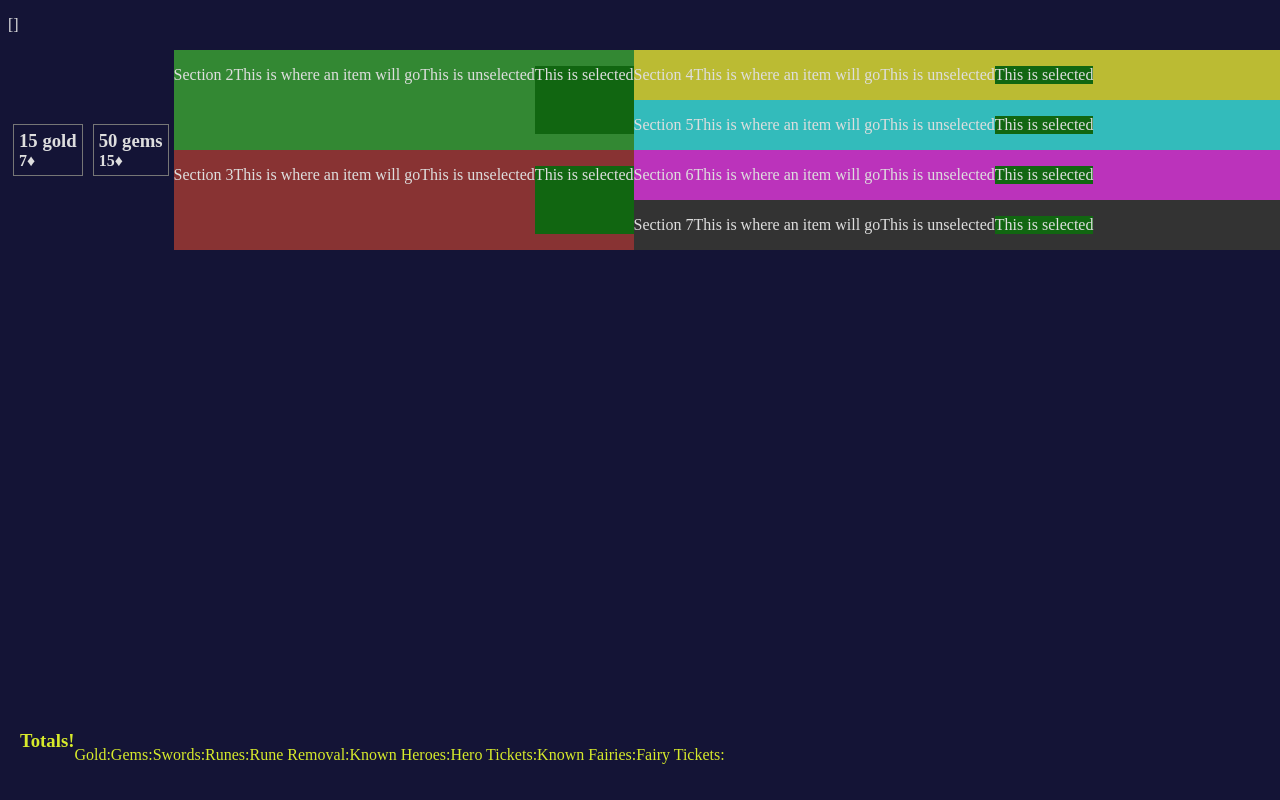
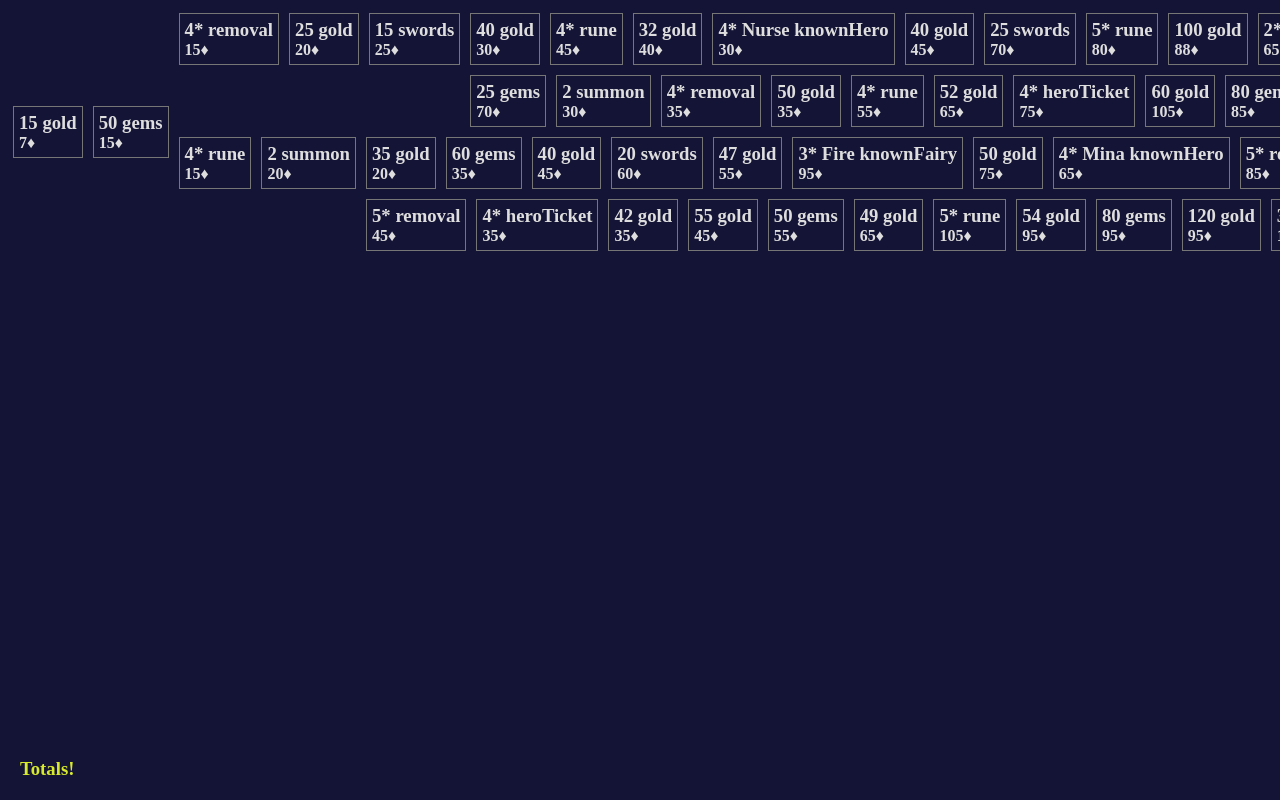
Before and after one commit to jmeryett/roadmap, a plain HTML site: page html/roadmap.html in a window 1280 px wide. Shown: the top 800 px of the page. Drawn offline with nearby package versions, Linux system fonts and the light colour scheme; files that its build step writes are made by us from their sources.

Commit message:
finished functionality, needs to be stylish

```diff
--- a/html/roadmap.html
+++ b/html/roadmap.html
@@ -9,11 +9,10 @@
 
   <body class="everything">
     <div ng-controller="RoadmapController as roadmap">
-      <p class="title">{{roadmap.selected}}</p>
+
       <div class="map-wrap">
         <div class="section-1">
           <div class="more-flex">
-            <!-- <p>Section 1</p> -->
             <div ng-repeat="item in roadmap.map.section1">
               <reward-item item="item" ng-click="roadmap.toggle(item)"></reward-item>
             </div>
@@ -22,48 +21,50 @@
         <div class="section-2-wrap">
           <div class="section-2">
             <div class="more-flex">
-              <p>Section 2</p>
-              <p ng-click="roadmap.hello()">This is where an item will go</p>
-              <p class="unselected">This is unselected</p>
-              <p class="selected">This is selected</p>
+              <div ng-repeat="item in roadmap.map.section2">
+                <reward-item item="item" ng-click="roadmap.toggle(item)"></reward-item>
+              </div>
             </div>
 
             <div class="section-4-5-wrap">
               <div class="section-4">
-                <p>Section 4</p>
-                <p ng-click="roadmap.hello()">This is where an item will go</p>
-                <p class="unselected">This is unselected</p>
-                <p class="selected">This is selected</p>
+                <div class="more-flex">
+                  <div ng-repeat="item in roadmap.map.section4">
+                    <reward-item item="item" ng-click="roadmap.toggle(item)"></reward-item>
+                  </div>
+                </div>
               </div>
               <div class="section-5">
-                <p>Section 5</p>
-                <p ng-click="roadmap.hello()">This is where an item will go</p>
-                <p class="unselected">This is unselected</p>
-                <p class="selected">This is selected</p>
+                <div class="more-flex">
+                  <div ng-repeat="item in roadmap.map.section5">
+                    <reward-item item="item" ng-click="roadmap.toggle(item)"></reward-item>
+                  </div>
+                </div>
               </div>
             </div>
           </div>
 
           <div class="section-3">
             <div class="more-flex">
-              <p>Section 3</p>
-              <p ng-click="roadmap.hello()">This is where an item will go</p>
-              <p class="unselected">This is unselected</p>
-              <p class="selected">This is selected</p>
+              <div ng-repeat="item in roadmap.map.section3">
+                <reward-item item="item" ng-click="roadmap.toggle(item)"></reward-item>
+              </div>
             </div>
 
             <div class="section-6-7-wrap">
               <div class="section-6">
-                <p>Section 6</p>
-                <p ng-click="roadmap.hello()">This is where an item will go</p>
-                <p class="unselected">This is unselected</p>
-                <p class="selected">This is selected</p>
+                <div class="more-flex">
+                  <div ng-repeat="item in roadmap.map.section6">
+                    <reward-item item="item" ng-click="roadmap.toggle(item)"></reward-item>
+                  </div>
+                </div>
               </div>
               <div class="section-7">
-                <p>Section 7</p>
-                <p ng-click="roadmap.hello()">This is where an item will go</p>
-                <p class="unselected">This is unselected</p>
-                <p class="selected">This is selected</p>
+                <div class="more-flex">
+                  <div ng-repeat="item in roadmap.map.section7">
+                    <reward-item item="item" ng-click="roadmap.toggle(item)"></reward-item>
+                  </div>
+                </div>
               </div>
             </div>
 
@@ -73,15 +74,16 @@
 
       <div class="footer">
         <h3>Totals!</h3>
-        <p>Gold:</p>
-        <p>Gems:</p>
-        <p>Swords:</p>
-        <p>Runes:</p>
-        <p>Rune Removal:</p>
-        <p>Known Heroes:</p>
-        <p>Hero Tickets:</p>
-        <p>Known Fairies:</p>
-        <p>Fairy Tickets:</p>
+        <p class="space" ng-if="roadmap.rewards.gold">Gold: {{roadmap.rewards.gold}}K </p>
+        <p class="space" ng-if="roadmap.rewards.gems">Gems: {{roadmap.rewards.gems}} </p>
+        <p class="space" ng-if="roadmap.rewards.swords">Swords: {{roadmap.rewards.swords}} </p>
+        <p class="space" ng-if="roadmap.rewards.rune">Runes: {{roadmap.rewards.rune}} </p>
+        <p class="space" ng-if="roadmap.rewards.removal">Rune Removal: {{roadmap.rewards.removal}} </p>
+        <p class="space" ng-if="roadmap.rewards.knownHero">Known Heroes: {{roadmap.rewards.knownHero}} </p>
+        <p class="space" ng-if="roadmap.rewards.heroTicket">Hero Tickets: {{roadmap.rewards.heroTicket}} </p>
+        <p class="space" ng-if="roadmap.rewards.knownFairy">Known Fairies: {{roadmap.rewards.knownFairy}} </p>
+        <p class="space" ng-if="roadmap.rewards.fairyTicket">Fairy Tickets: {{roadmap.rewards.fairyTicket}} </p>
+        <p class="space" ng-if="roadmap.rewards.summon">Summon Tickets: {{roadmap.rewards.summon}} </p>
       </div>
 
     </div>
--- a/js/roadmap.js
+++ b/js/roadmap.js
@@ -1,12 +1,12 @@
 (function (angular){
   'use strict';
 angular.module('roadmapApp', [])
-  .controller('RoadmapController', ['mapMaker', function (mapMaker){
+  .controller('RoadmapController', ['mapMaker', '$scope', function (mapMaker, $scope){
     var self = this;
     self.selected = [];
+    self.rewards = {};
 
     self.map = mapMaker.getMap();
-    console.log('map!', self.map);
 
     self.hello = function (item) {
       console.log('hello', item);
@@ -14,7 +14,6 @@ angular.module('roadmapApp', [])
 
     self.toggle = function (item) {
       item.selected = !item.selected;
-      console.log('toggle', item);
       var found;
       self.selected.forEach(function (sel) {
         if (sel.id == item.id) {
@@ -23,14 +22,29 @@ angular.module('roadmapApp', [])
       });
       if (!found) {
         self.selected.push(item);
+        self.calcuateReward(item, true);
       } else {
         var index = self.selected.indexOf(item);
-        console.log('index', index)
         if (index >= 0) {
           self.selected.splice(index, 1);
         }
+        self.calcuateReward(item, false);
       }
-      // console.log('found', found);
+    }
+
+    self.calcuateReward = function (item, add) {
+      console.log('mod reward with', item, 'and add?', add);
+      if (add) {
+          self.rewards[item.type] = (self.rewards[item.type]) ? (self.rewards[item.type] + item.value) : item.value;
+      } else {
+        if (item.type == 'gold' || item.type == 'gems' || item.type == 'swords') {
+          self.rewards[item.type] -= item.value;
+        } else {
+          var result = self.rewards[item.type].replace(item.value, '');
+          self.rewards[item.type] = result;
+        }
+      }
+      console.log('self.rewards', self.rewards)
     }
 
   }])
@@ -52,41 +66,328 @@ angular.module('roadmapApp', [])
       {
         id: 1,
         type: 'gold',
-        value: '15',
-        cost: '7'
+        value: 15,
+        cost: 7
       },
       {
         id: 2,
         type: 'gems',
-        value: '50',
-        cost: '15'
+        value: 50,
+        cost: 15
     }]
     map.section2 = [
       {
         id: 3,
         type: 'removal',
-        value: '4',
-        cost: '15'
+        value: '4*',
+        cost: 15
       },
       {
         id: 4,
         type: 'gold',
-        value: '25',
-        cost: '15'
-      },
-      {
-        id: 5,
-        type: 'gold',
-        value: '4',
-        cost: '15'
+        value: 25,
+        cost: 20
       },
       {
         id: 6,
         type: 'swords',
-        value: '15',
-        cost: '25'
+        value: 15,
+        cost: 25
       }
     ]
+    map.section3 = [
+      {
+        id: 7,
+        type: 'rune',
+        value: '4*',
+        cost: 15
+      },
+      {
+        id: 8,
+        type: 'summon',
+        value: 2,
+        cost: 20
+      }
+    ]
+    map.section4 = [
+      {
+        id: 9,
+        type: 'gold',
+        value: 40,
+        cost: 30
+      },
+      {
+        id: 10,
+        type: 'rune',
+        value: '4*',
+        cost: 45
+      },
+      {
+        id: 11,
+        type: 'gold',
+        value: 32,
+        cost: 40
+      },
+      {
+        id: 12,
+        type: 'knownHero',
+        value: '4* Nurse',
+        cost: 30
+      },
+      {
+        id: 13,
+        type: 'gold',
+        value: 40,
+        cost: 45
+      },
+      {
+        id: 14,
+        type: 'swords',
+        value: 25,
+        cost: 70
+      },
+      {
+        id: 15,
+        type: 'rune',
+        value: '5*',
+        cost: 80
+      },
+      {
+        id: 16,
+        type: 'gold',
+        value: 100,
+        cost: 88
+      },
+      {
+        id: 17,
+        type: 'fairyTicket',
+        value: '2*',
+        cost: 65
+      }
+    ]
+    map.section5 = [
+      {
+        id: 18,
+        type: 'gems',
+        value: 25,
+        cost: 70
+      },
+      {
+        id: 19,
+        type: 'summon',
+        value: 2,
+        cost: 30
+      },
+      {
+        id: 20,
+        type: 'removal',
+        value: '4*',
+        cost: 35
+      },
+      {
+        id: 21,
+        type: 'gold',
+        value: 50,
+        cost: 35
+      },
+      {
+        id: 22,
+        type: 'rune',
+        value: '4*',
+        cost: 55
+      },
+      {
+        id: 23,
+        type: 'gold',
+        value: 52,
+        cost: 65
+      },
+      {
+        id: 24,
+        type: 'heroTicket',
+        value: '4*',
+        cost: 75
+      },
+      {
+        id: 25,
+        type: 'gold',
+        value: 60,
+        cost: 105
+      },
+      {
+        id: 26,
+        type: 'gems',
+        value: 80,
+        cost: 85
+      },
+      {
+        id: 27,
+        type: 'gold',
+        value: 80,
+        cost: 105
+      },
+      {
+        id: 28,
+        type: 'removal',
+        value: '6*',
+        cost: 75
+      },
+      {
+        id: 29,
+        type: 'gold',
+        value: 90,
+        cost: 105
+      },
+      {
+        id: 30,
+        type: 'knownHero',
+        value: '6* Mimi',
+        cost: 225
+      }
+    ]
+    map.section6 = [
+      {
+        id: 31,
+        type: 'gold',
+        value: 35,
+        cost: 20
+      },
+      {
+        id: 32,
+        type: 'gems',
+        value: 60,
+        cost: 35
+      },
+      {
+        id: 33,
+        type: 'gold',
+        value: 40,
+        cost: 45
+      },
+      {
+        id: 34,
+        type: 'swords',
+        value: 20,
+        cost: 60
+      },
+      {
+        id: 35,
+        type: 'gold',
+        value: 47,
+        cost: 55
+      },
+      {
+        id: 36,
+        type: 'knownFairy',
+        value: '3* Fire',
+        cost: 95
+      },
+      {
+        id: 37,
+        type: 'gold',
+        value: 50,
+        cost: 75
+      },
+      {
+        id: 38,
+        type: 'knownHero',
+        value: '4* Mina',
+        cost: 65
+      },
+      {
+        id: 39,
+        type: 'removal',
+        value: '5*',
+        cost: 85
+      },
+      {
+        id: 40,
+        type: 'gold',
+        value: 80,
+        cost: 90
+      },
+      {
+        id: 41,
+        type: 'rune',
+        value: '5*',
+        cost: 105
+      },
+      {
+        id: 42,
+        type: 'knownHero',
+        value: '5* Rika',
+        cost: 85
+      }
+    ]
+    map.section7 = [
+      {
+        id: 43,
+        type: 'removal',
+        value: '5*',
+        cost: 45
+      },
+      {
+        id: 44,
+        type: 'heroTicket',
+        value: '4*',
+        cost: 35
+      },
+      {
+        id: 45,
+        type: 'gold',
+        value: 42,
+        cost: 35
+      },
+      {
+        id: 46,
+        type: 'gold',
+        value: 55,
+        cost: 45
+      },
+      {
+        id: 47,
+        type: 'gems',
+        value: 50,
+        cost: 55
+      },
+      {
+        id: 48,
+        type: 'gold',
+        value: 49,
+        cost: 65
+      },
+      {
+        id: 49,
+        type: 'rune',
+        value: '5*',
+        cost: 105
+      },
+      {
+        id: 50,
+        type: 'gold',
+        value: 54,
+        cost: 95
+      },
+      {
+        id: 51,
+        type: 'gems',
+        value: 80,
+        cost: 95
+      },
+      {
+        id: 52,
+        type: 'gold',
+        value: 120,
+        cost: 95
+      },
+      {
+        id: 53,
+        type: 'knownFairy',
+        value: '3* Support',
+        cost: 105
+      }
+    ]
+
     function getMap () {
       return map;
     }
--- a/scss/roadmap.scss
+++ b/scss/roadmap.scss
@@ -23,6 +23,9 @@ $passive: #767676;
     }
     .left {
       margin: 0 50px 0 0;
+    }
+    .space {
+      padding: 5px;
     }
   }
 
@@ -52,7 +55,6 @@ $passive: #767676;
       display: flex;
       align-items: center;
       flex-shrink: 1;
-      // background-color: #3333BB;
       .more-flex {
           display: flex;
           flex-direction: row;
@@ -70,18 +72,15 @@ $passive: #767676;
         display: flex;
         flex-direction: row;
         flex: 2;
-        background-color: #338833;
         .section-4-5-wrap {
           display: flex;
           flex-direction: column;
           flex: 2;
           .section-4 {
             display: flex;
-            background-color: #BBBB33;
           }
           .section-5 {
             display: flex;
-            background-color: #33BBBB;
           }
         }
       }
@@ -89,18 +88,15 @@ $passive: #767676;
         display: flex;
         flex-direction: row;
         flex: 2;
-        background-color: #883333;
         .section-6-7-wrap {
           display: flex;
           flex-direction: column;
           flex: 2;
           .section-6 {
             display: flex;
-            background-color: #BB33BB;
           }
           .section-7 {
             display: flex;
-            background-color: #333333;
           }
         }
       }
```
